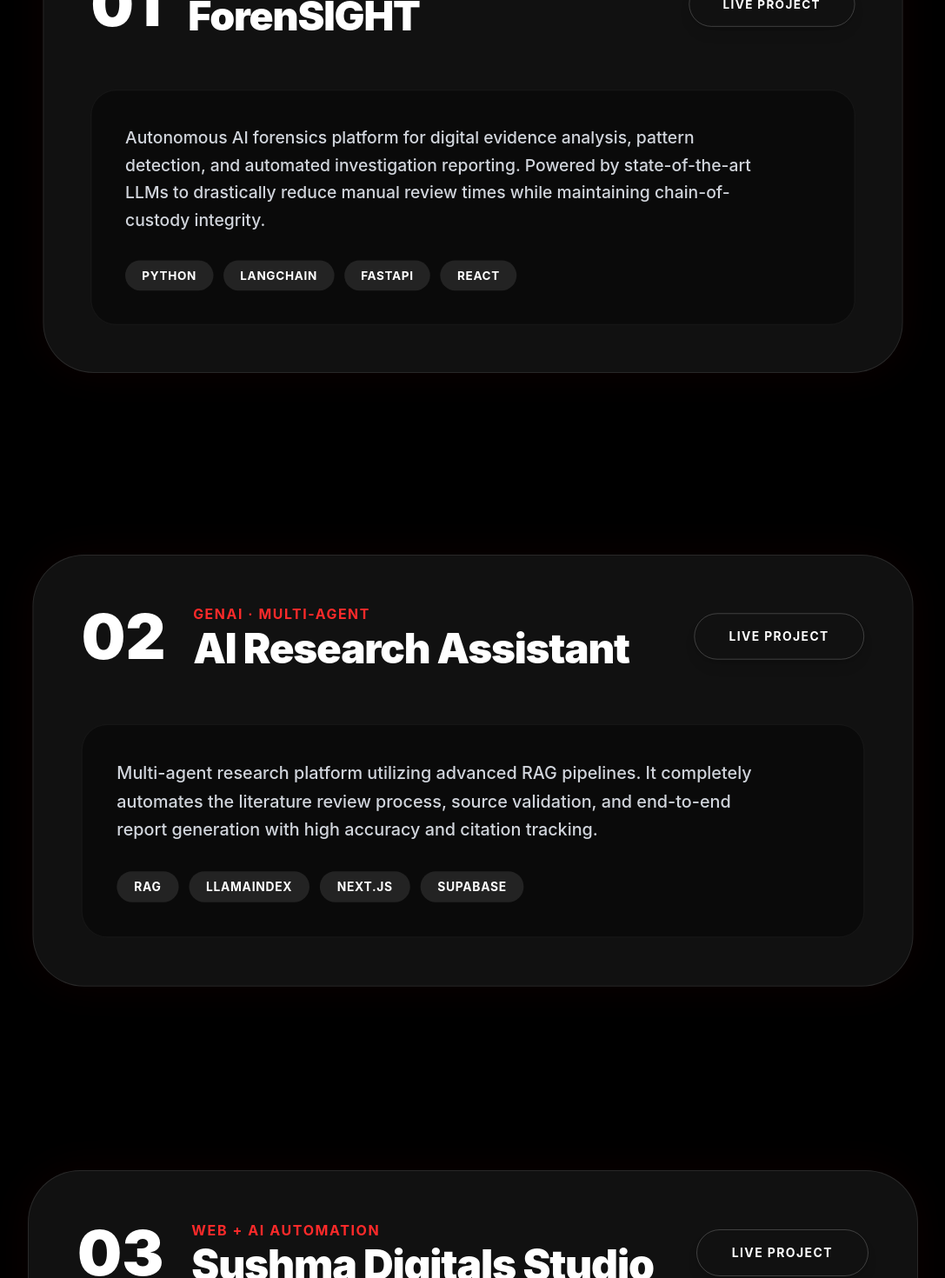
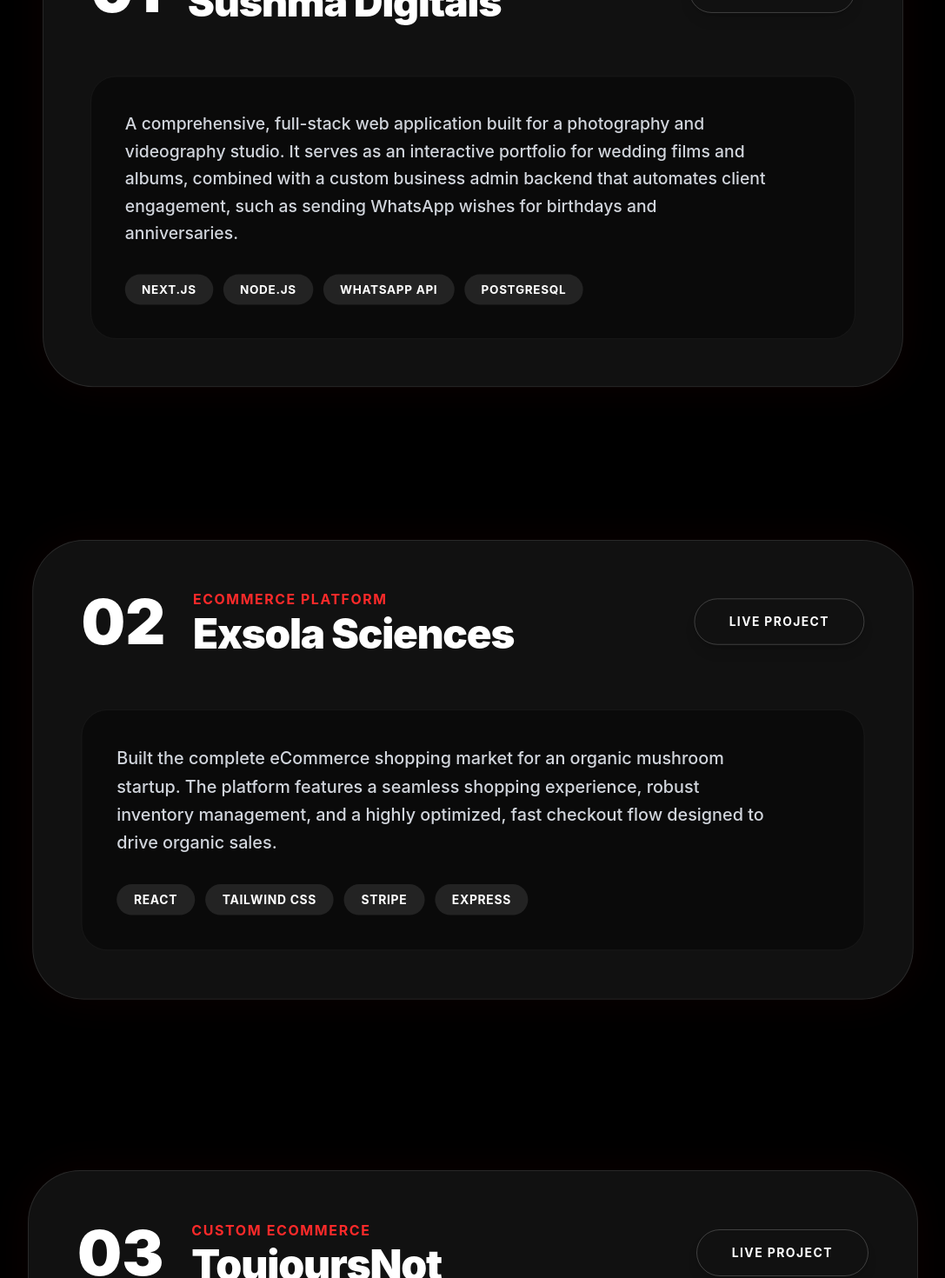
Before and after one commit to yerrakaushik/CodeOrbit, a React (Vite) app: page / in a window 1280 px wide. Shown: the part 3320-4790 px from the top of the page at 87% size, without its empty margins (96-1183 px from the left). Built offline with nearby package versions, Linux system fonts and the light colour scheme.

Commit message:
Update projects and testimonials with real client data

```diff
--- a/src/components/Projects.jsx
+++ b/src/components/Projects.jsx
@@ -3,28 +3,28 @@
 
 const projects = [
   {
-    category: 'AI Forensics',
-    title: 'ForenSIGHT',
+    category: 'Full-Stack Web App',
+    title: 'Sushma Digitals',
     number: '01',
     link: '#',
-    desc: 'Autonomous AI forensics platform for digital evidence analysis, pattern detection, and automated investigation reporting. Powered by state-of-the-art LLMs to drastically reduce manual review times while maintaining chain-of-custody integrity.',
-    tags: ['Python', 'LangChain', 'FastAPI', 'React']
+    desc: 'A comprehensive, full-stack web application built for a photography and videography studio. It serves as an interactive portfolio for wedding films and albums, combined with a custom business admin backend that automates client engagement, such as sending WhatsApp wishes for birthdays and anniversaries.',
+    tags: ['Next.js', 'Node.js', 'WhatsApp API', 'PostgreSQL']
   },
   {
-    category: 'GenAI · Multi-Agent',
-    title: 'AI Research Assistant',
+    category: 'eCommerce Platform',
+    title: 'Exsola Sciences',
     number: '02',
     link: '#',
-    desc: 'Multi-agent research platform utilizing advanced RAG pipelines. It completely automates the literature review process, source validation, and end-to-end report generation with high accuracy and citation tracking.',
-    tags: ['RAG', 'LlamaIndex', 'Next.js', 'Supabase']
+    desc: 'Built the complete eCommerce shopping market for an organic mushroom startup. The platform features a seamless shopping experience, robust inventory management, and a highly optimized, fast checkout flow designed to drive organic sales.',
+    tags: ['React', 'Tailwind CSS', 'Stripe', 'Express']
   },
   {
-    category: 'Web + AI Automation',
-    title: 'Sushma Digitals Studio',
+    category: 'Custom eCommerce',
+    title: 'ToujoursNot',
     number: '03',
     link: '#',
-    desc: 'A full-stack modern photography studio website embedded with WhatsApp automation, proactive lead nurturing via n8n workflows, and a Gemini-powered conversational agent for real-time client engagement.',
-    tags: ['Next.js', 'Flask', 'n8n', 'Supabase']
+    desc: 'A tailored eCommerce platform specializing in custom keychains, bouquets, and bags. It includes advanced product customization interfaces for users and an integrated nationwide delivery tracking system serving customers all over India.',
+    tags: ['Next.js', 'PostgreSQL', 'Framer Motion', 'Tailwind']
   }
 ];
 
--- a/src/components/Testimonials.jsx
+++ b/src/components/Testimonials.jsx
@@ -4,19 +4,19 @@
 
 const testimonials = [
   {
-    quote: "Code Orbit Studios transformed our vision into reality. The custom AI pipeline they built saved us hundreds of hours.",
-    author: "Sarah J.",
-    role: "Operations Director"
+    quote: "Code Orbit Studios completely transformed our studio's workflow. The interactive portfolio looks stunning, and the automated WhatsApp client engagement has been a massive game-changer for our business.",
+    author: "Ganesh",
+    role: "Owner, Sushma Digitals"
   },
   {
-    quote: "Exceptional full-stack expertise. They delivered our web app ahead of schedule and the UX is flawless.",
-    author: "Mark T.",
-    role: "Founder"
+    quote: "They built our entire organic mushroom eCommerce platform from scratch. The website is incredibly fast, looks fantastic, and the entire shopping experience is flawlessly engineered.",
+    author: "Akhil",
+    role: "Founder, Exsola Sciences"
   },
   {
-    quote: "Highly recommend for anyone needing complex automation. Reliable, fast, and incredibly smart.",
-    author: "Elena R.",
-    role: "CTO"
+    quote: "We needed a platform with complex product customization options and nationwide delivery tracking. They delivered a perfect, highly-polished solution that our customers absolutely love.",
+    author: "Nikhil",
+    role: "CEO, ToujoursNot"
   }
 ];
 
```
